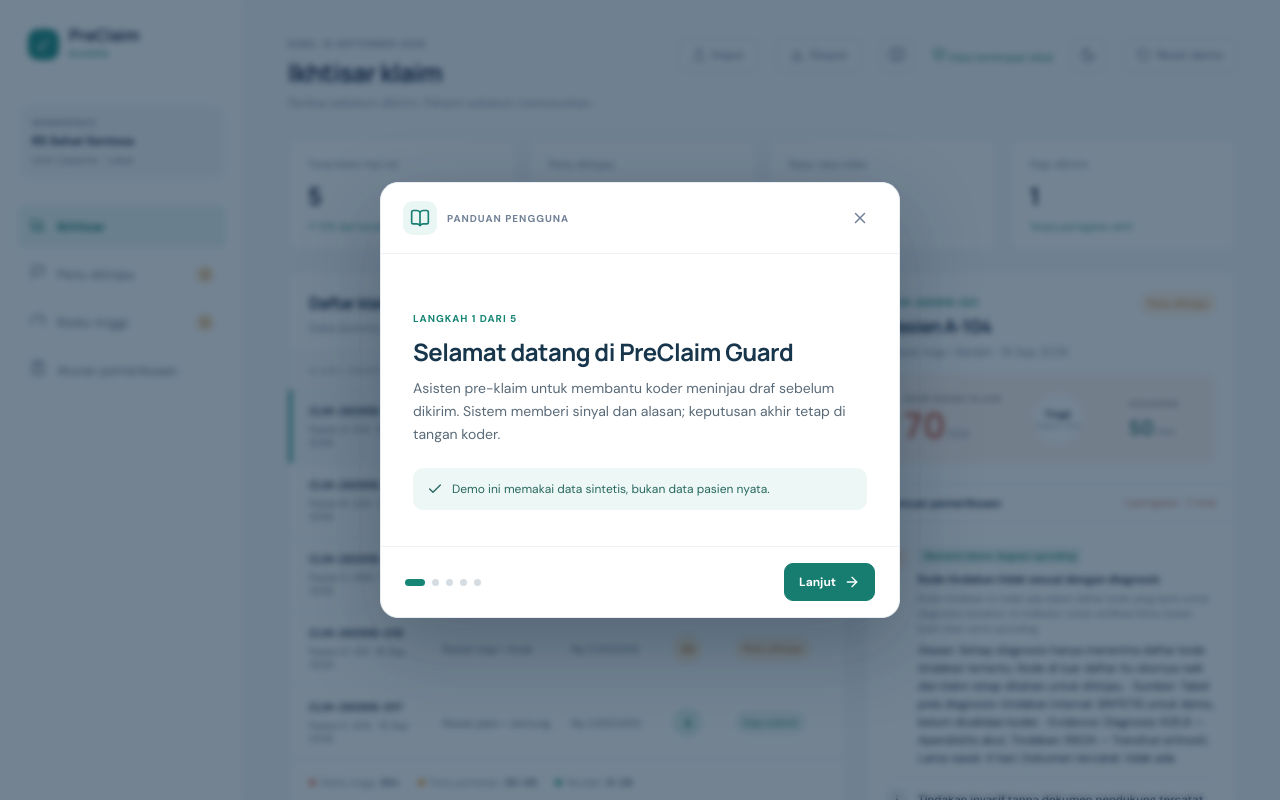
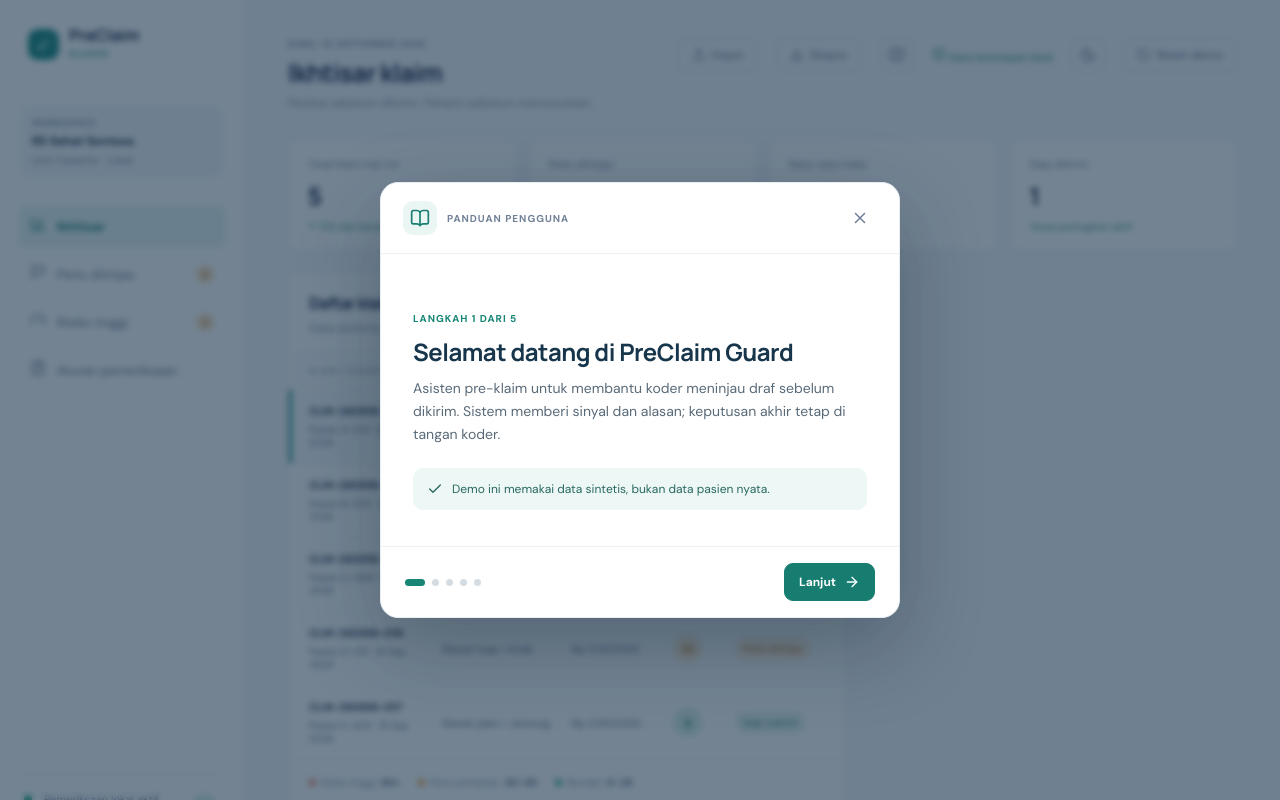
Before and after one commit to jaweed3/healthkathon-preclaim, a React (Vite) app in the folder app/: page / in a window 1280 px wide. Shown: the top 800 px of the page. Built offline with nearby package versions, Linux system fonts and the light colour scheme.

Commit message:
fix: add claim detail in drawer

```diff
--- a/app/src/App.tsx
+++ b/app/src/App.tsx
@@ -17,8 +17,8 @@
   type Claim,
 } from '@preclaim/core'
 import AddClaimModal from './components/AddClaimModal'
+import ClaimDetailDrawer from './components/ClaimDetailDrawer'
 import OnboardingModal from './components/OnboardingModal'
-import ClaimDetail from './components/ClaimDetail'
 import ClaimList from './components/ClaimList'
 import Header from './components/Header'
 import RulesPanel from './components/RulesPanel'
@@ -86,6 +86,7 @@
   const [rulesOpen, setRulesOpen] = useState(false)
   const [onboardingOpen, setOnboardingOpen] = useState(() => readString(ONBOARDING_KEY) !== 'true')
   const [mobileNavOpen, setMobileNavOpen] = useState(false)
+  const [detailOpen, setDetailOpen] = useState(false)
   const [newCode, setNewCode] = useState('')
   const [reason, setReason] = useState('')
   const [evidence, setEvidence] = useState(false)
@@ -122,6 +123,7 @@
 
   const select = (c: Claim) => {
     setSelectedId(c.id)
+    setDetailOpen(true)
     setNotice('')
   }
 
@@ -274,6 +276,7 @@
     // claims' findings too.
     setClaims((cs) => evaluateAll([claim, ...cs]))
     setSelectedId(claim.id)
+    setDetailOpen(true)
     setAddOpen(false)
     setView('all')
     setNotice(
@@ -356,8 +359,9 @@
             atRisk={atRisk}
           />
 
-          {selected && (
-            <ClaimDetail
+          {selected && detailOpen && (
+            <ClaimDetailDrawer
+              onClose={() => setDetailOpen(false)}
               claim={selected}
               history={history}
               notice={notice}
```
